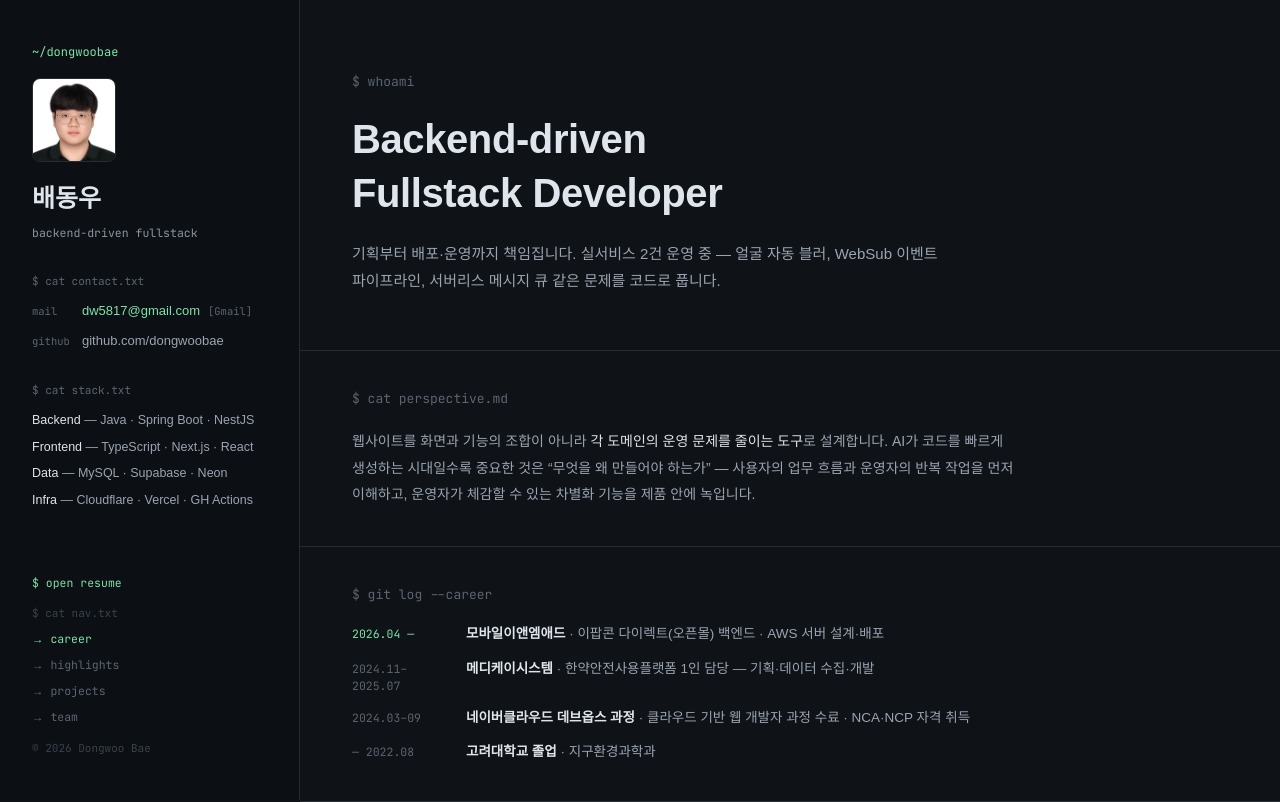
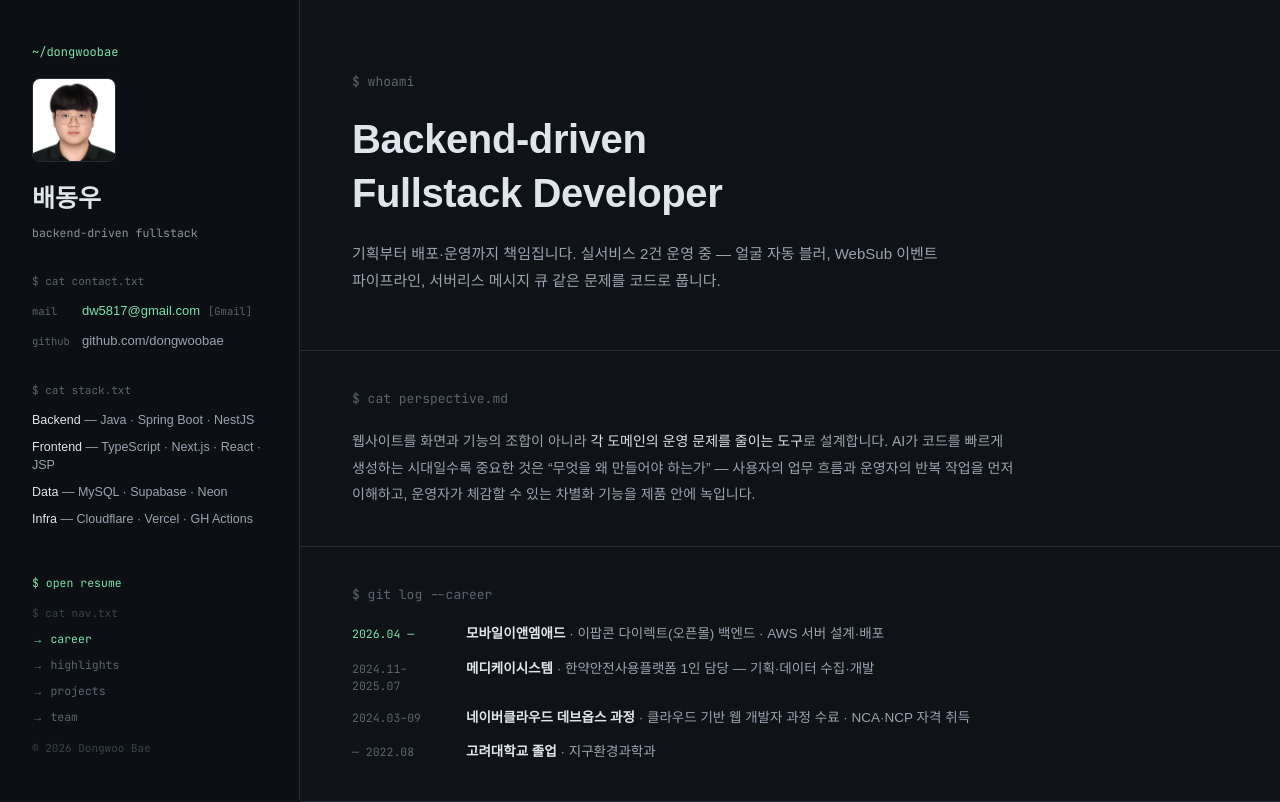
Before and after one commit to dongwoobae/portfolio, a Next.js app: page / in a window 1280 px wide. Shown: the top 802 px of the page. Built offline with nearby package versions, Linux system fonts and the light colour scheme; no server answers; a web font is replaced by a local one.

Commit message:
content: 기술 스택 Frontend에 JSP 추가

```diff
--- a/src/content/home.ts
+++ b/src/content/home.ts
@@ -7,7 +7,7 @@ export const heroIntro =
 
 export const stackLines = [
   { label: "Backend", value: "Java · Spring Boot · NestJS" },
-  { label: "Frontend", value: "TypeScript · Next.js · React" },
+  { label: "Frontend", value: "TypeScript · Next.js · React · JSP" },
   { label: "Data", value: "MySQL · Supabase · Neon" },
   { label: "Infra", value: "Cloudflare · Vercel · GH Actions" },
 ] as const;
```
